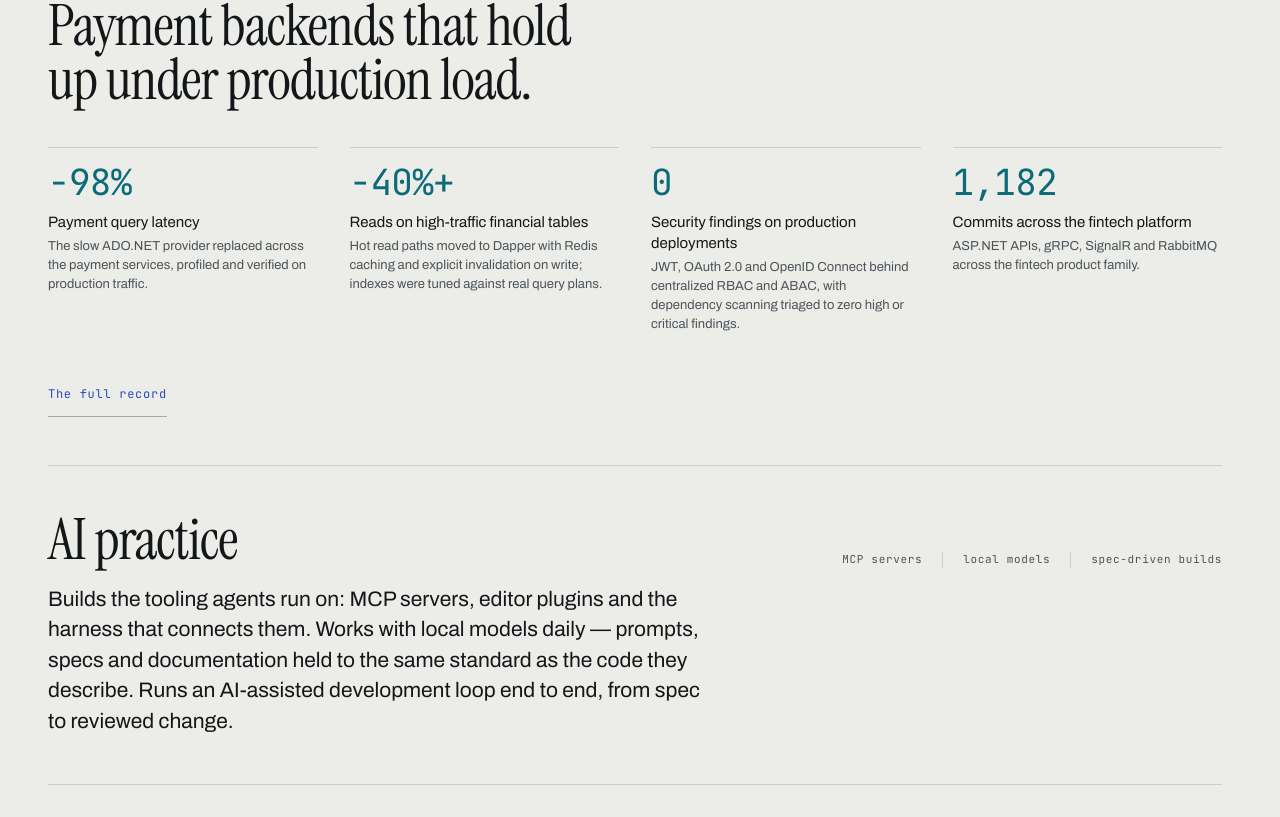
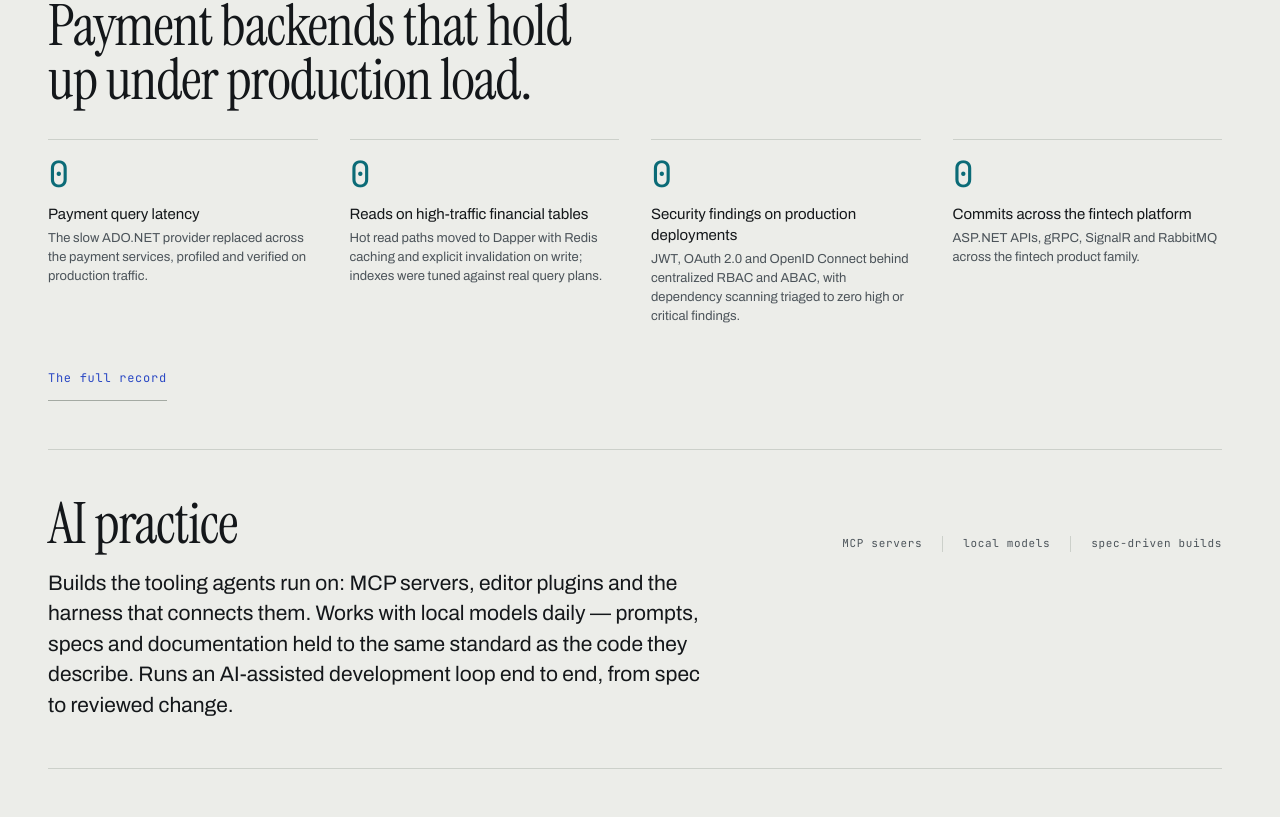
Before and after one commit to nathwn12/nathwn12.github.io, a React (Vite) app: page / in a window 1280 px wide. Shown: the part 954-1771 px from the top of the page. Built offline with nearby package versions, Linux system fonts and the light colour scheme.

Commit message:
feat(record): count the four outcomes from one scrubbed timeline
The band's figures were four separate claims with no shared movement. They now count in sequence from a single scroll-driven tween, each figure parsed from its delivered string so the count cannot drift from the fact.

```diff
--- a/src/components/ProofBand.tsx
+++ b/src/components/ProofBand.tsx
@@ -1,5 +1,10 @@
+import { useEffect, useRef } from "react";
+import { gsap } from "gsap";
+import { ScrollTrigger } from "gsap/ScrollTrigger";
 import { proofRows } from "../content/ledger";
 import { recordOpener } from "../content/hero";
+import { figureParts, renderFigure, type FigureParts } from "../lib/figure";
+import { motionAllowed } from "../lib/motion";
 import { RouteLink } from "../lib/router";
 import { Seam } from "./Readout";
 
@@ -17,6 +22,14 @@ import { Seam } from "./Readout";
  * the band cannot drift from `/experience`. A figure that cannot be derived
  * drops its row rather than printing a placeholder.
  *
+ * The motion is ONE scrubbed timeline over the four figures: as the band crosses
+ * the viewport each figure counts up in turn, 60 ms of overlap between one and
+ * the next, from a single scroll-driven proxy. It is not four reveals — no cell
+ * fades, lifts or masks itself in — because four little entrances read as a
+ * festival while one count reads as a measurement being taken. With motion off
+ * no trigger is created and the markup's delivered figures stand, which is also
+ * what a reader with no JavaScript gets.
+ *
  * What the band deliberately does not carry: the tenure (that is the cover's
  * fact row) and the recovery that produced the commit count (that is stated
  * once, on the experience route). Two bands, one company name, no closure
@@ -26,7 +39,64 @@ import { Seam } from "./Readout";
  * and it is the only way out of this band, so the numbers never become a
  * navigation decision.
  */
+
+if (typeof window !== "undefined" && typeof window.matchMedia === "function") {
+  gsap.registerPlugin(ScrollTrigger);
+}
+
+/** Each figure's slice of the scrub, as a fraction of the whole. */
+const STEP = 0.2;
+/** How long one figure's count takes, as a fraction of the whole. */
+const COUNT = 0.34;
+
+const PARTS: FigureParts[] = proofRows.map((row) => figureParts(row.figure));
+
 export function ProofBand() {
+  const listRef = useRef<HTMLUListElement>(null);
+
+  useEffect(() => {
+    const list = listRef.current;
+    if (!list) return;
+    if (!motionAllowed()) return;
+
+    const figures = [
+      ...list.querySelectorAll<HTMLElement>("[data-figure]"),
+    ];
+    if (figures.length === 0) return;
+
+    const apply = (progress: number) => {
+      figures.forEach((element, index) => {
+        const parts = PARTS[index];
+        if (!parts) return;
+        const local = Math.min(
+          1,
+          Math.max(0, (progress - index * STEP) / COUNT),
+        );
+        element.textContent = renderFigure(parts, parts.value * local);
+      });
+    };
+
+    const proxy = { t: 0 };
+    const tween = gsap.to(proxy, {
+      t: 1,
+      ease: "none",
+      onUpdate: () => apply(proxy.t),
+      scrollTrigger: {
+        trigger: list,
+        start: "top 85%",
+        end: "bottom 55%",
+        scrub: true,
+      },
+    });
+
+    apply(tween.scrollTrigger?.progress ?? 0);
+
+    return () => {
+      tween.scrollTrigger?.kill();
+      tween.kill();
+    };
+  }, []);
+
   return (
     <>
       <Seam />
@@ -47,7 +117,11 @@ export function ProofBand() {
               `lg`: the figure, the claim it measures, and the move behind it.
               Every cell opens on its own hairline, so the row reads as one
               table of results rather than four cards. */}
-          <ul className="mt-10 grid gap-x-8 gap-y-8 sm:grid-cols-2 lg:grid-cols-4">
+          <ul
+            ref={listRef}
+            data-proof-scrub
+            className="mt-8 grid gap-x-8 gap-y-6 sm:grid-cols-2 lg:grid-cols-4"
+          >
             {proofRows.map((row) => (
               <li
                 key={row.claim}
@@ -69,7 +143,7 @@ export function ProofBand() {
             ))}
           </ul>
 
-          <div className="mt-10">
+          <div className="mt-8">
             <RouteLink
               href="/experience"
               className="data inline-flex min-h-11 items-center border-b border-[color:var(--rec-rule-strong)] text-[color:var(--rec-signal)] transition-[color,border-color] duration-150 hover:border-[color:var(--rec-signal)]"
--- /dev/null
+++ b/src/lib/figure.ts
@@ -0,0 +1,48 @@
+/**
+ * Figures — a delivered figure string, taken apart so it can be counted.
+ *
+ * The record band counts its four figures from one scroll-driven tween. To do
+ * that it needs each figure as a number plus the marks that make it a fact
+ * ("−98%" is a sign, a count and a unit), and it needs to be able to render a
+ * count in progress without ever printing a bare "−" or "−0%". The parts are
+ * parsed from the delivered string, never typed into a component, so the count
+ * cannot drift from the fact it is counting.
+ */
+
+export interface FigureParts {
+  /** Everything before the number: the minus sign, usually nothing. */
+  prefix: string;
+  /** The number itself, as a value. */
+  value: number;
+  /** Everything after the number: the unit and any qualifier. */
+  suffix: string;
+  /** Whether the delivered figure groups its thousands with commas. */
+  grouped: boolean;
+}
+
+/** "−98%" → sign, 98, "%". "1,182" → 1182, grouped. */
+export function figureParts(figure: string): FigureParts {
+  const match = /^([^\d]*)([\d,]+)(.*)$/.exec(figure);
+  if (!match) return { prefix: "", value: 0, suffix: figure, grouped: false };
+  const [, prefix, digits, suffix] = match;
+  return {
+    prefix,
+    value: Number(digits.replace(/,/g, "")),
+    suffix,
+    grouped: digits.includes(","),
+  };
+}
+
+/**
+ * The figure at some point of its count. A count that has not started renders
+ * as a plain "0" rather than "−0%": a sign in front of a zero is not a smaller
+ * number, it is a wrong one.
+ */
+export function renderFigure(parts: FigureParts, value: number): string {
+  const rounded = Math.round(value);
+  if (rounded === 0) return "0";
+  const digits = parts.grouped
+    ? rounded.toLocaleString("en-US")
+    : String(rounded);
+  return `${parts.prefix}${digits}${parts.suffix}`;
+}
```
Also changed, not shown: 1 other file (tests, documents, lock files or other folders).
